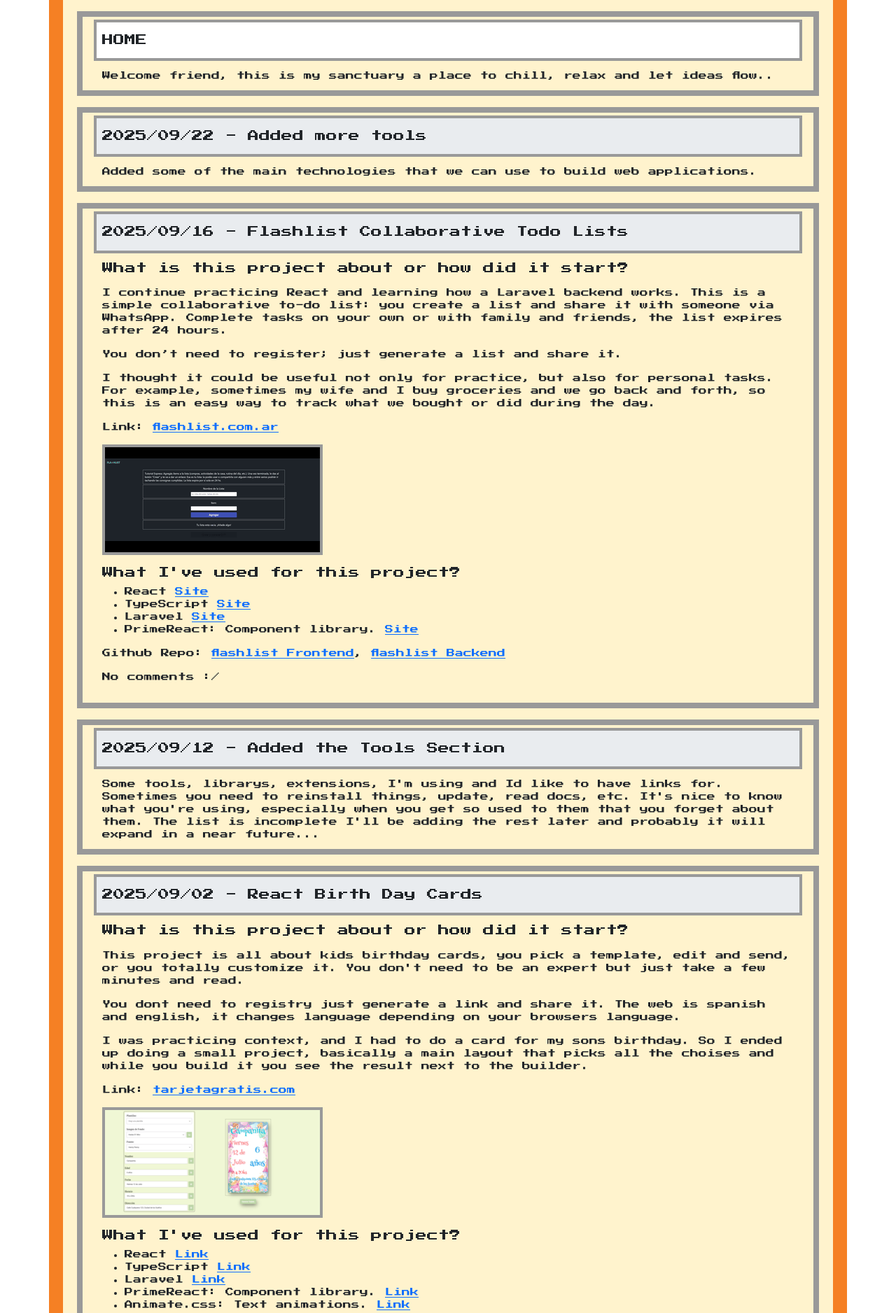
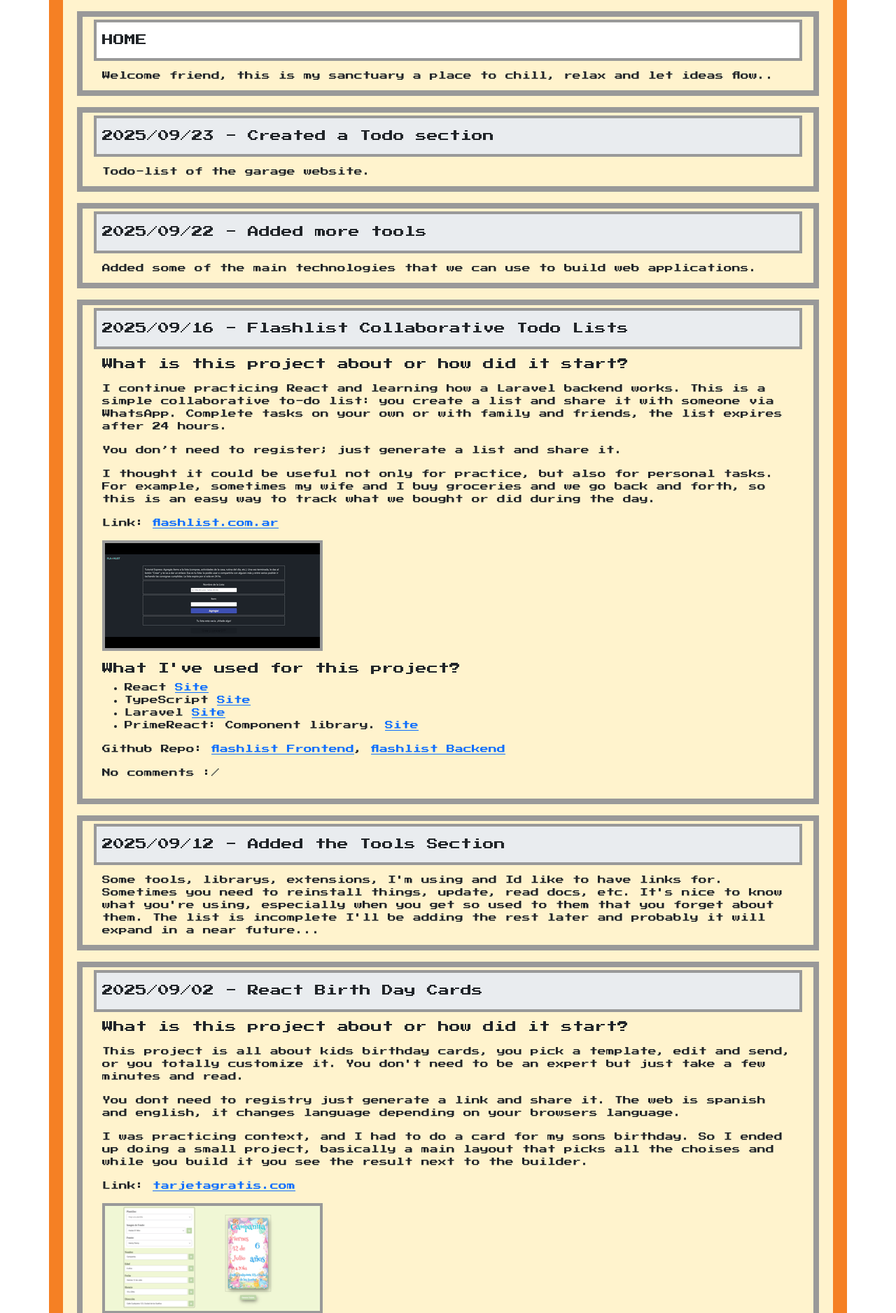
Before and after one commit to exequiels/thelastgaragekid, a PHP site: the page made by views/pages/home.php in a window 1280 px wide. Shown: the part 100-1976 px from the top of the page at 70% size. Run offline with PHP 8.4, Linux system fonts and the light colour scheme; the template is opened without the code that fills it, so the values that code supplies are empty.

Commit message:
no message

```diff
--- a/routes/web.php
+++ b/routes/web.php
@@ -4,6 +4,7 @@ return [
     '/'          => 'home',
     '/projects'  => 'projects',
     '/tools'     => 'tools',
+    '/todo'      => 'todo',
     '/who'       => 'who',
     '/webrings'  => 'webrings',
 ];
--- a/views/layouts/menu.php
+++ b/views/layouts/menu.php
@@ -1,7 +1,8 @@
 <div class="border-garage bg-white">
-    <a class="d-block p-2 m-1 border-contenedores" href="<?= $baseUrl ?>/">HOME</a>
-    <a class="d-block p-2 m-1 border-contenedores" href="<?= $baseUrl ?>/projects">PROJECTS</a>
-    <a class="d-block p-2 m-1 border-contenedores" href="<?= $baseUrl ?>/tools">TOOLS</a>
-    <a class="d-block p-2 m-1 border-contenedores" href="<?= $baseUrl ?>/who">WHO I AM</a>
-    <a class="d-block p-2 m-1 border-contenedores" href="mailto:webmaster@thelastgaragekid.com">CONTACT WEBMASTER</a>
+    <a class="d-block p-2 m-1 border-contenedores link-underline link-underline-opacity-0 link-underline-opacity-100-hover link-underline link-underline-opacity-0 link-underline-opacity-100-hover" href="<?= $baseUrl ?>/">HOME</a>
+    <a class="d-block p-2 m-1 border-contenedores link-underline link-underline-opacity-0 link-underline-opacity-100-hover" href="<?= $baseUrl ?>/projects">PROJECTS</a>
+    <a class="d-block p-2 m-1 border-contenedores link-underline link-underline-opacity-0 link-underline-opacity-100-hover" href="<?= $baseUrl ?>/tools">TOOLS</a>
+    <a class="d-block p-2 m-1 border-contenedores link-underline link-underline-opacity-0 link-underline-opacity-100-hover" href="<?= $baseUrl ?>/todo">TODO-LIST</a>
+    <a class="d-block p-2 m-1 border-contenedores link-underline link-underline-opacity-0 link-underline-opacity-100-hover" href="<?= $baseUrl ?>/who">WHO I AM</a>
+    <a class="d-block p-2 m-1 border-contenedores link-underline link-underline-opacity-0 link-underline-opacity-100-hover" href="mailto:webmaster@thelastgaragekid.com">CONTACT WEBMASTER</a>
 </div>
--- a/views/pages/home.php
+++ b/views/pages/home.php
@@ -1,6 +1,11 @@
 <div class="border-garage">
   <div class="p-2 m-1 border-contenedores bg-white"><h2 class="fs-6 mt-2">HOME</h2></div>
   <div class="p-2 m-1 ms-2">Welcome friend, this is my sanctuary a place to chill, relax and let ideas flow..</div>
+</div>
+
+<div class="border-garage mt-3">
+  <div class="p-2 m-1 border-contenedores bg-body-secondary"><h2 class="fs-6 mt-2">2025/09/23 - Created a Todo section</h2></div>
+  <div class="p-2 m-1 ms-2">Todo-list of the garage website.</div>
 </div>
 
 <div class="border-garage mt-3">
```
Also changed, not shown: views/pages/todo.php (added, +20 -0 lines).
